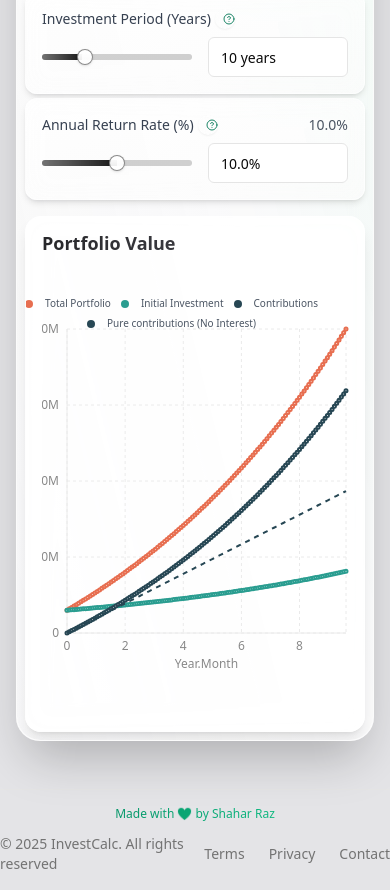
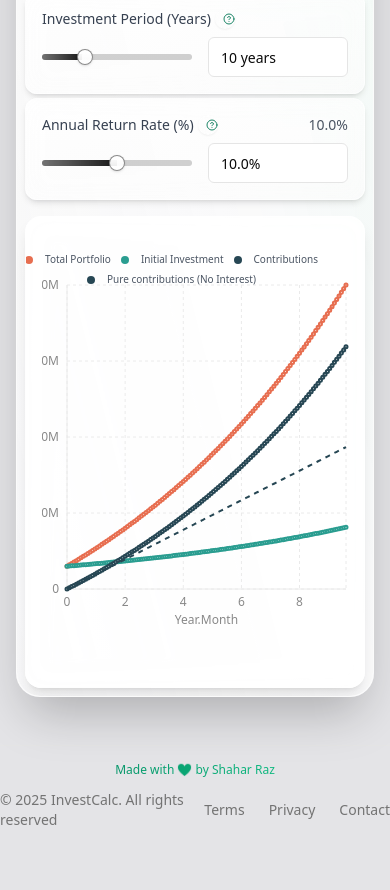
Before and after one commit to DonRaz/investedAI, a Next.js app: page /en/compound in a window 390 px wide. Shown: the part 778-1668 px from the top of the page. After the commit the page ends 1624 px from the top, so only its background shows below. Built offline with nearby package versions, Linux system fonts and the light colour scheme.

Commit message:
hide some text to have more relevant info on screen

```diff
--- a/components/calculators/CompoundInterestCalculator.tsx
+++ b/components/calculators/CompoundInterestCalculator.tsx
@@ -514,7 +514,7 @@ export function CompoundInterestCalculator() {
           {/* Growth Chart */}
           <Card className="overflow-hidden border border-white/20 dark:border-white/10 shadow-lg backdrop-blur-md bg-white/90 dark:bg-zinc-900/80 rounded-2xl">
             <CardContent className="ps-4 md:p-6">
-              <h3 className="text-lg font-semibold mb-4 bg-gradient-to-r from-zinc-800 to-zinc-600 dark:from-zinc-200 dark:to-zinc-400 bg-clip-text text-transparent">
+              <h3 className="hidden md:block text-lg font-semibold mb-4 bg-gradient-to-r from-zinc-800 to-zinc-600 dark:from-zinc-200 dark:to-zinc-400 bg-clip-text text-transparent">
                 {t.portfolioValue}
               </h3>
               <div className="h-[450px] md:h-[400px]">
```
